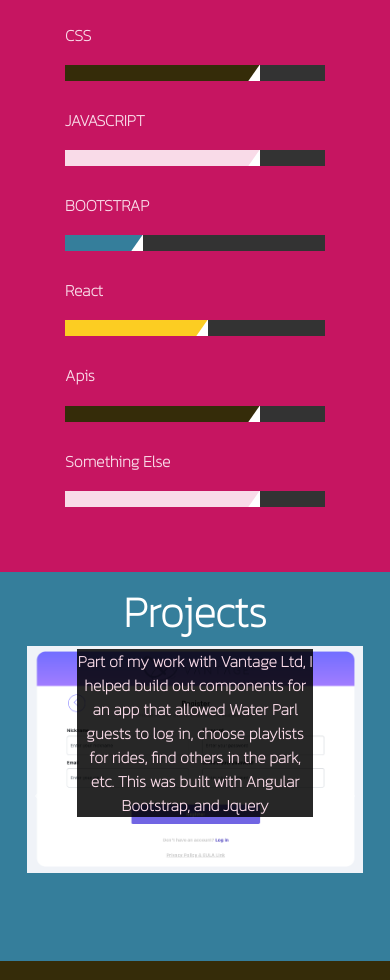
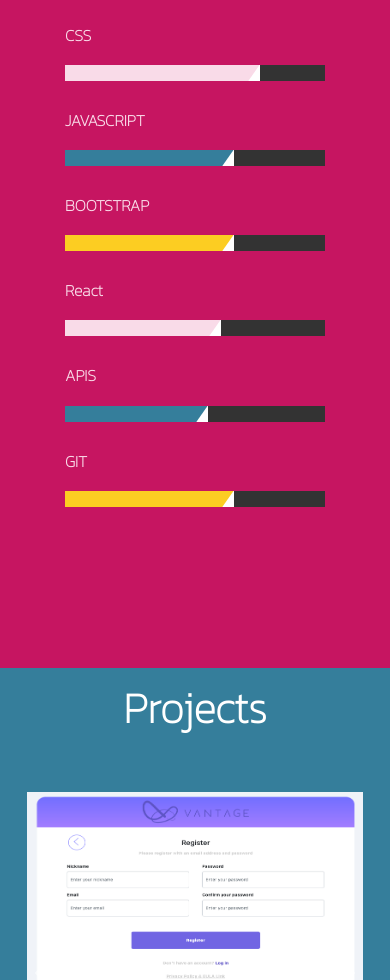
Before and after one commit to AshleyHart12/scss-portfolio, a React (Create React App) app: page /home in a window 390 px wide. Shown: the part 1020-2000 px from the top of the page. Built offline with nearby package versions, Linux system fonts and the light colour scheme.

Commit message:
adjusting project images and styling

```diff
--- a/src/Scss/style.scss
+++ b/src/Scss/style.scss
@@ -17,7 +17,7 @@ html {
 }
 
 .section-container {
-    // min-height: 100vh;
+    min-height: 100vh;
     height: fit-content;
     padding: 15px;
 }
@@ -219,22 +219,6 @@ html {
 }
 
 // Experience Page
-// .progressBar-label {
-//     // flex-basis: 100px;
-//     display: flex;
-//     align-items: center;
-// }
-
-// .progressBar-label p {
-//     margin: 10px;
-//     flex-basis: 10%;
-// }
-
-// .progress-bar {
-//     flex-basis: 100%;
-//     background-color: white;
-// }
-
 #experience-container {
     background-color: $secondary-color;
 }
@@ -294,7 +278,8 @@ html {
 }
 
 .carousel-image {
-    max-height:400px;
+    height:500px;
+    margin-top: 50px;
 }
 
 .carousel-indicators {
@@ -312,4 +297,16 @@ html {
     .carousel {
         min-height: 300px;
     }
+    // .carousel-image {
+    //     margin-top: 100px;
+    // }
 }
+
+@media (max-width: 600px) {
+    .carousel-caption {
+        position: static;
+    }
+    .carousel-image {
+        height: 200px;
+    }
+}
--- a/src/experience.js
+++ b/src/experience.js
@@ -12,63 +12,63 @@ const Experience = () => {
             <div class="progress">
               <div
                 class="progress-bar"
-                style={{ width: "65%", background: "#FCCD22" }}
+                style={{ width: "80%", background: "#FCCD22" }}
               >
-                <div class="progress-value">65%</div>
+                <div class="progress-value"></div>
               </div>
             </div>
             <h3 class="progress-title">CSS</h3>
             <div class="progress">
               <div
                 class="progress-bar"
-                style={{ width: "75%", background: "#352C09" }}
+                style={{ width: "75%", background: "#F9DBE8" }}
               >
-                <div class="progress-value">100%</div>
+                <div class="progress-value"></div>
               </div>
             </div>
             <h3 class="progress-title">JAVASCRIPT</h3>
             <div class="progress">
               <div
                 class="progress-bar"
-                style={{ width: "75%", background: "#F9DBE8" }}
+                style={{ width: "65%", background: "#357E9B" }}
               >
-                <div class="progress-value">75%</div>
+                <div class="progress-value"></div>
               </div>
             </div>
             <h3 class="progress-title">BOOTSTRAP</h3>
             <div class="progress">
               <div
                 class="progress-bar"
-                style={{ width: "30%", background: "#357E9B" }}
+                style={{ width: "65%", background: "#FCCD22" }}
               >
-                <div class="progress-value">30%</div>
+                <div class="progress-value"></div>
               </div>
             </div>
             <h3 class="progress-title">React</h3>
             <div class="progress">
               <div
                 class="progress-bar"
-                style={{ width: "55%", background: "#FCCD22" }}
+                style={{ width: "60%", background: "#F9DBE8" }}
               >
-                <div class="progress-value">65%</div>
+                <div class="progress-value"></div>
               </div>
             </div>
-            <h3 class="progress-title">Apis</h3>
+            <h3 class="progress-title">APIS</h3>
             <div class="progress">
               <div
                 class="progress-bar"
-                style={{ width: "75%", background: "#352C09" }}
+                style={{ width: "55%", background: "#357E9B" }}
               >
-                <div class="progress-value">100%</div>
+                <div class="progress-value"></div>
               </div>
             </div>
-            <h3 class="progress-title">Something Else</h3>
+            <h3 class="progress-title">GIT</h3>
             <div class="progress">
               <div
                 class="progress-bar"
-                style={{ width: "75%", background: "#F9DBE8" }}
+                style={{ width: "65%", background: "#FCCD22" }}
               >
-                <div class="progress-value">75%</div>
+                <div class="progress-value"></div>
               </div>
             </div>
             </div>
--- a/src/projects.js
+++ b/src/projects.js
@@ -5,6 +5,7 @@ import Carousel from "react-bootstrap/Carousel";
 import { Element } from 'react-scroll';
 import Localeyz from './images/Localeyz.png';
 import Vantage from './images/Vantage.png';
+import ProjectThree from './images/projectThreeImage.png'
 
 const Projects = () => {
   return (
@@ -41,21 +42,22 @@ const Projects = () => {
                 <p class='carousel-text'>Part of my work with Vantage Ltd, I helped build out components for an app that allowed Water Parl guests to log in, choose playlists for rides, find others in the park, etc. This was built with Angular Bootstrap, and Jquery</p>
               </Carousel.Caption>
             </Carousel.Item>
-            <Carousel.Item>
+             <Carousel.Item>
+             <a href='https://github.com/AshleyHart12/Project-Three-Time-to-Kill' target='_blank' rel='noopener noreferrer'>
               <img
                 className="d-block w-100 carousel-image"
-                src="https://external-content.duckduckgo.com/iu/?u=http%3A%2F%2Fwww.pixelstalk.net%2Fwp-content%2Fuploads%2F2016%2F10%2FPoint-Blank-Background.jpg&f=1&nofb=1"
+                src={ProjectThree}
                 alt="Third slide"
               />
-
+               </a>
               <Carousel.Caption>
-                <h3 class='carousel-text'>Third slide label</h3>
+                <h3 class='carousel-text'>Time To Kill</h3>
                 <p class='carousel-text'>
-                  Praesent commodo cursus magna, vel scelerisque nisl
-                  consectetur.
+                  The final project of coding bootcamp, this was a group project made with React, Bootstrap, Express, MongoDB, and Passport.js
                 </p>
               </Carousel.Caption>
             </Carousel.Item>
+
           </Carousel>
         </Row>
       </Container>
```
Also changed, not shown: src/images/projectThreeImage.png (added).
